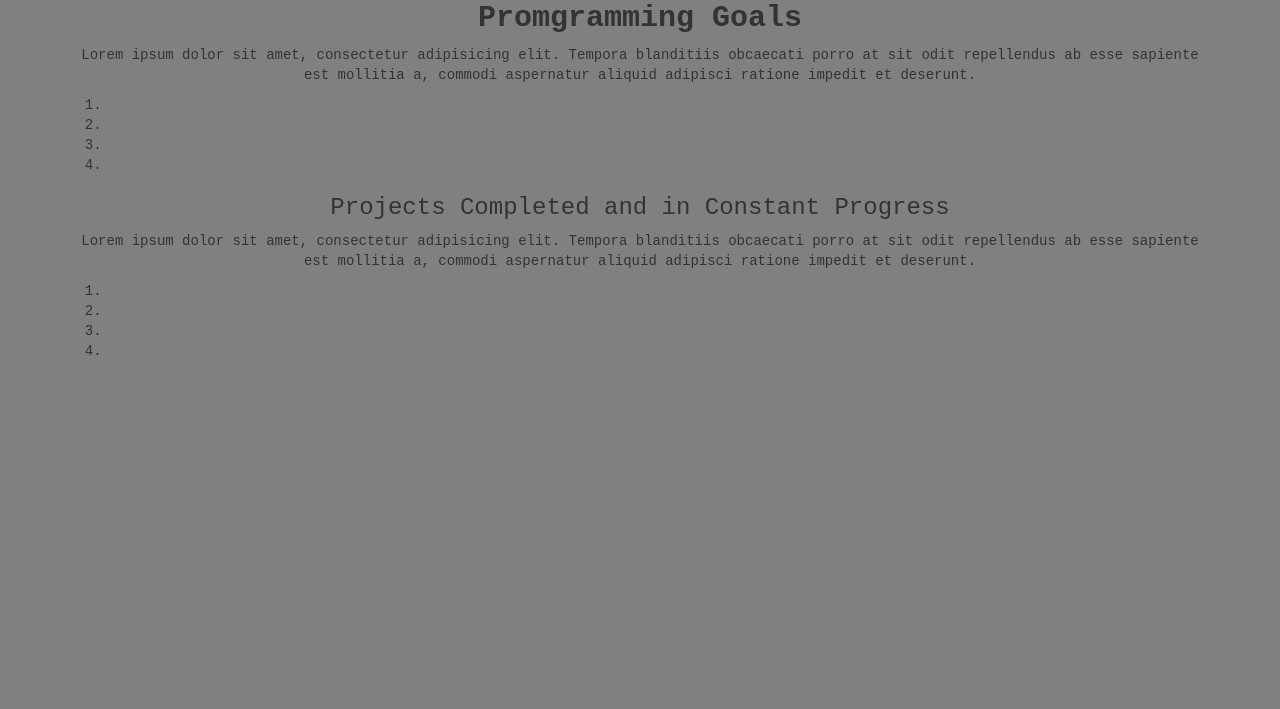
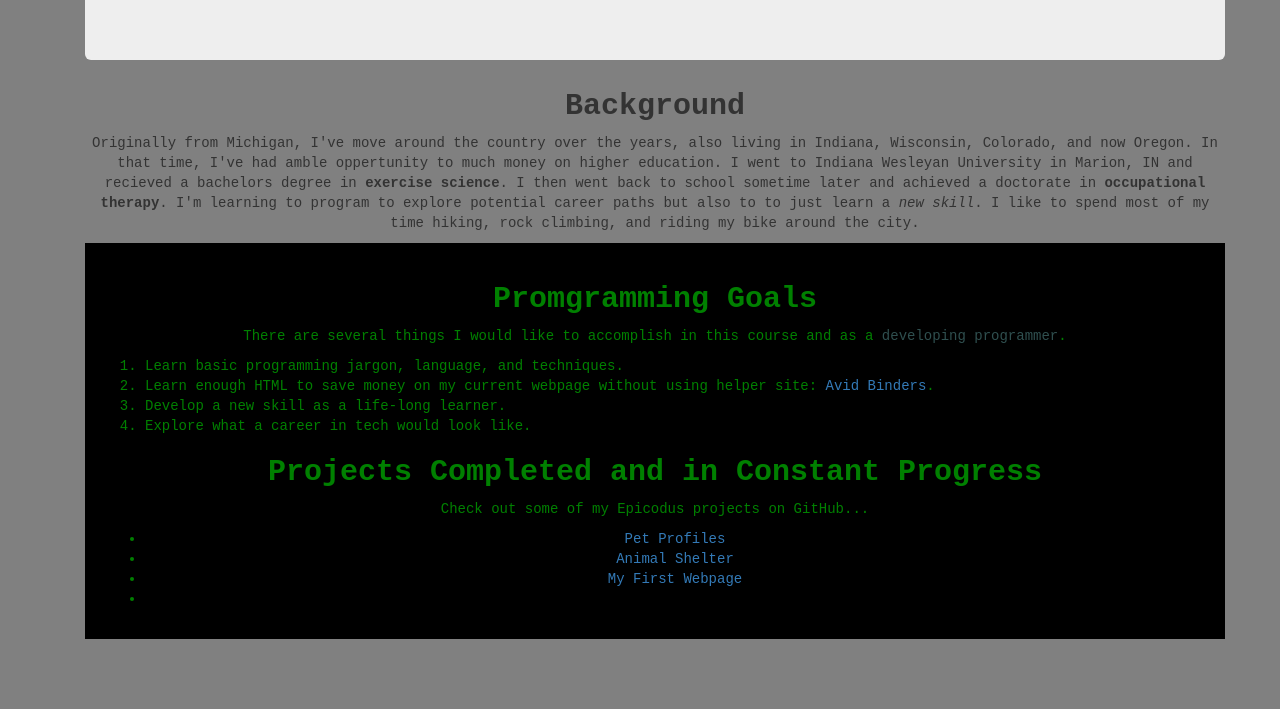
Before and after one commit to ajlipiec/About_Me, a plain HTML site: page index.html in a window 1280 px wide. Shown: the part 782-1491 px from the top of the page. Before the commit the page ends 1223 px from the top, so only its background shows below. Drawn offline with Linux system fonts and the light colour scheme.

Commit message:
Added context on indext, continued to next elements, added Span and complete OL and UL

```diff
--- a/css/styles.css
+++ b/css/styles.css
@@ -5,6 +5,11 @@ h1 {
 
 h2 {
   font-weight: bolder;
+}
+
+ol {
+
+  text-align: left;
 }
 
 .backgroundStyle {
@@ -33,3 +38,14 @@ border-color: blueviolet;
   color: blueviolet;
   font-size: 24px;
 }
+
+.colorful {
+  color: darkslategrey;
+
+}
+
+.matrix {
+  color: green;
+  background-color: black;
+  padding: 20px;
+}
--- a/index.html
+++ b/index.html
@@ -14,30 +14,39 @@
       <img src="img/Peace.JPG" alt="picture of Andy in front of a city scape">
       <p>Personal Profile for <strong>Epicodus</strong>, <em>code review #1</em>.</p>
     </div>
+
+    <div class="container">
+      <div class="jumbotron">
         <h2>About Andy</h2>
-    <p>Lorem ipsum dolor sit, amet consectetur adipisicing elit. Quod expedita ad placeat dolor deserunt saepe explicabo, aspernatur quo laudantium minima aperiam quibusdam ut modi. Obcaecati, quod. Alias, maxime molestias. Assumenda.</p>
+          <p>I'm a 29 year-old living in Portland, Oregon. My wife Carole and I have been married for 7-years and we have two dogs, Lucy and Toby.</p>
+      </div>
         <h2>Background</h2>
+          <p>Originally from Michigan, I've move around the country over the years, also living in Indiana, Wisconsin, Colorado, and now Oregon. In that time, I've had amble oppertunity to much money on higher education. I went to Indiana Wesleyan University in Marion, IN and recieved a bachelors degree in <strong>exercise science</strong>. I then went back to school sometime later and achieved a doctorate in <strong>occupational therapy</strong>. I'm learning to program to explore potential career paths but also to to just learn a <em>new skill</em>. I like to spend most of my time hiking, rock climbing, and riding my bike around the city.
+          </p>
+    <div class="matrix">
         <h2>Promgramming Goals</h2>
-    <p>Lorem ipsum dolor sit amet, consectetur adipisicing elit. Tempora blanditiis obcaecati porro at sit odit repellendus ab esse sapiente est mollitia a, commodi aspernatur aliquid adipisci ratione impedit et deserunt.
+          <p>There are several things I would like to accomplish in this course and as a <span class="colorful">developing programmer</span>.
+
             <ol>
+              <li>Learn basic programming jargon, language, and techniques.</li>
+              <li>Learn enough HTML to save money on my current webpage without using helper site: <a href="https://avidbinders.com/">Avid Binders</a>.</li>
+              <li>Develop a new skill as a life-long learner.</li>
+              <li>Explore what a career in tech would look like.</li>
+            </ol>
+
+          </p>
+        <h2>Projects Completed and in Constant Progress</h2>
+          <p>Check out some of my Epicodus projects on GitHub...
+            <ul>
+              <li><a href="https://github.com/ajlipiec/Pet-Profiles">Pet Profiles</a></li>
+              <li><a href="https://github.com/ajlipiec/Animal_Shelter">Animal Shelter</a></li>
+              <li><a href="https://github.com/ajlipiec/my_first_webpage">My First Webpage</a></li>
               <li></li>
-        <li></li>
-        <li></li>
-        <li></li>
-      </ol>
+            </ul>
           </p>
-  <h3>Projects Completed and in Constant Progress</h3>
-    <p>Lorem ipsum dolor sit amet, consectetur adipisicing elit. Tempora blanditiis obcaecati porro at sit odit repellendus ab esse sapiente est mollitia a, commodi aspernatur aliquid adipisci ratione impedit et deserunt.
-      <ol>
-        <li></li>
-        <li></li>
-        <li></li>
-        <li></li>
-      </ol>
-    </p>
-
+    </div>
+    </div>
     </div>
 
 </body>
-
 </html>
```
Lines whose indentation alone changed are shown as unchanged.
